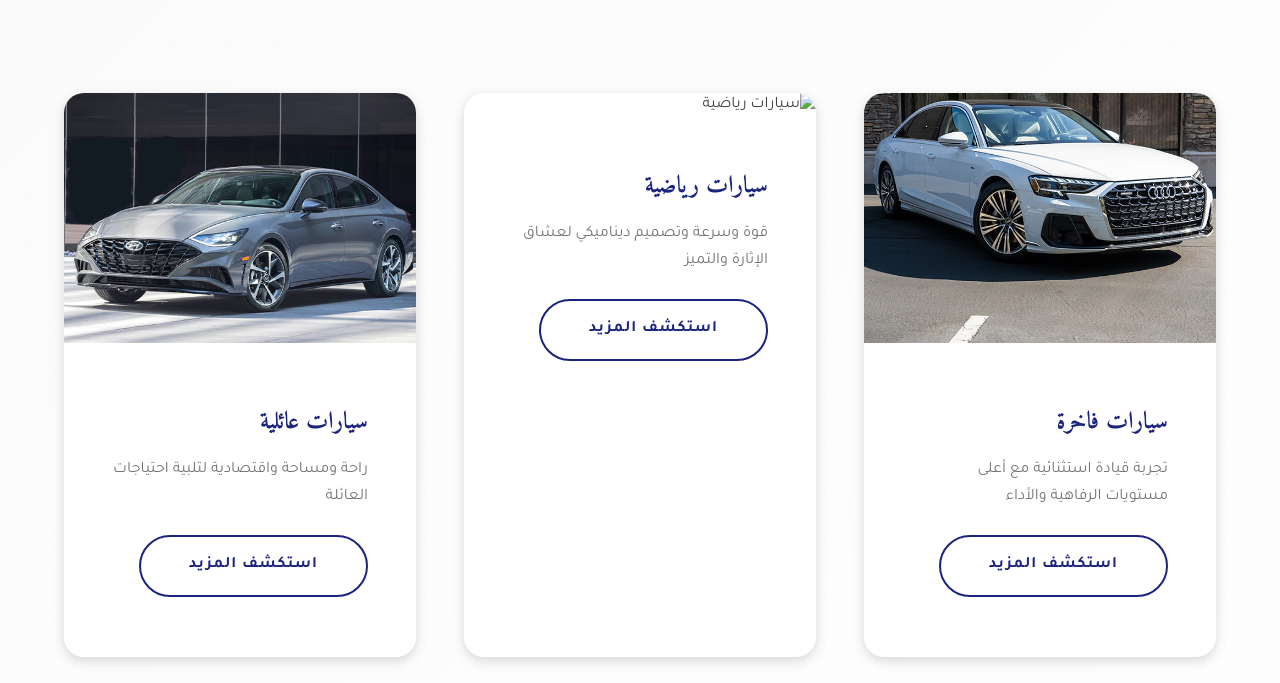
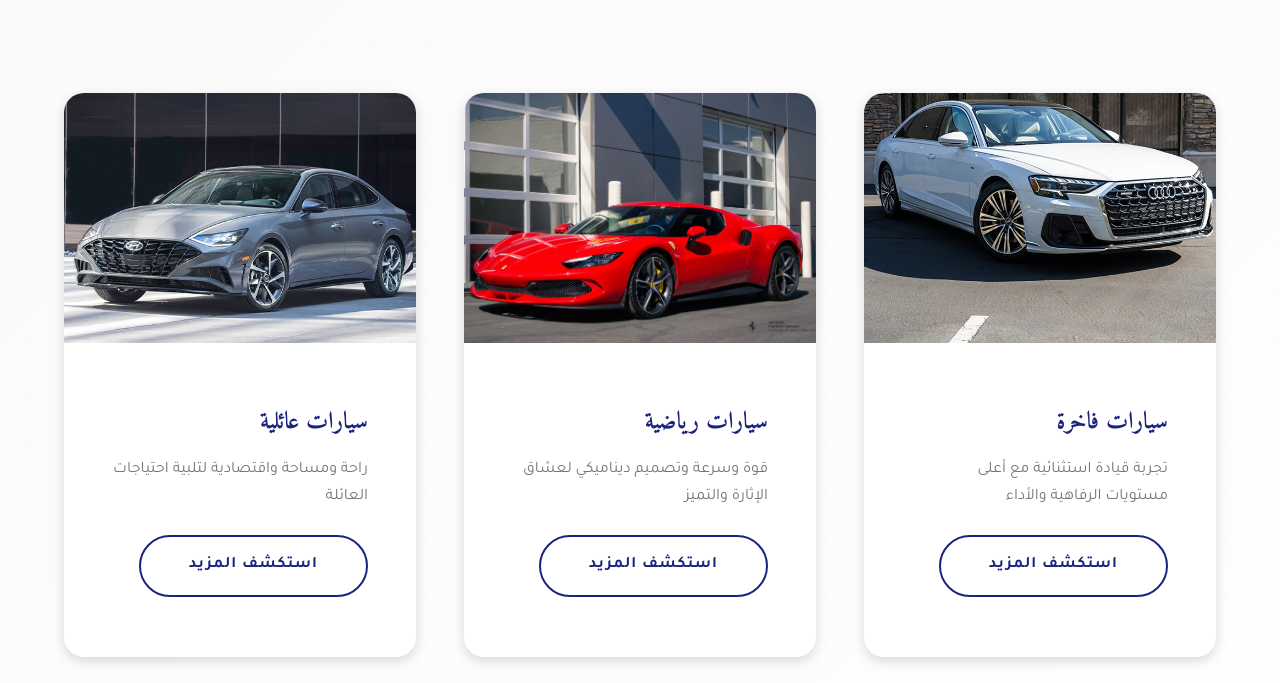
Before and after one commit to FathAlsameie/Car-s-World, a plain HTML site: page index.html in a window 1280 px wide. Shown: the part 1032-1715 px from the top of the page. Drawn offline with Linux system fonts and the light colour scheme; a script that the page names is missing.

Commit message:
Update index.html

```diff
--- a/index.html
+++ b/index.html
@@ -69,7 +69,7 @@
                     </div>
                 </div>
                 <div class="category-card">
-                    <img src="images/sports/ferrari_296_gtb_2023.jpg" alt="سيارات رياضية">
+                    <img src="ferrari_296_gtb_2023.jpg" alt="سيارات رياضية">
                     <div class="category-content">
                         <h3>سيارات رياضية</h3>
                         <p>قوة وسرعة وتصميم ديناميكي لعشاق الإثارة والتميز</p>
```
